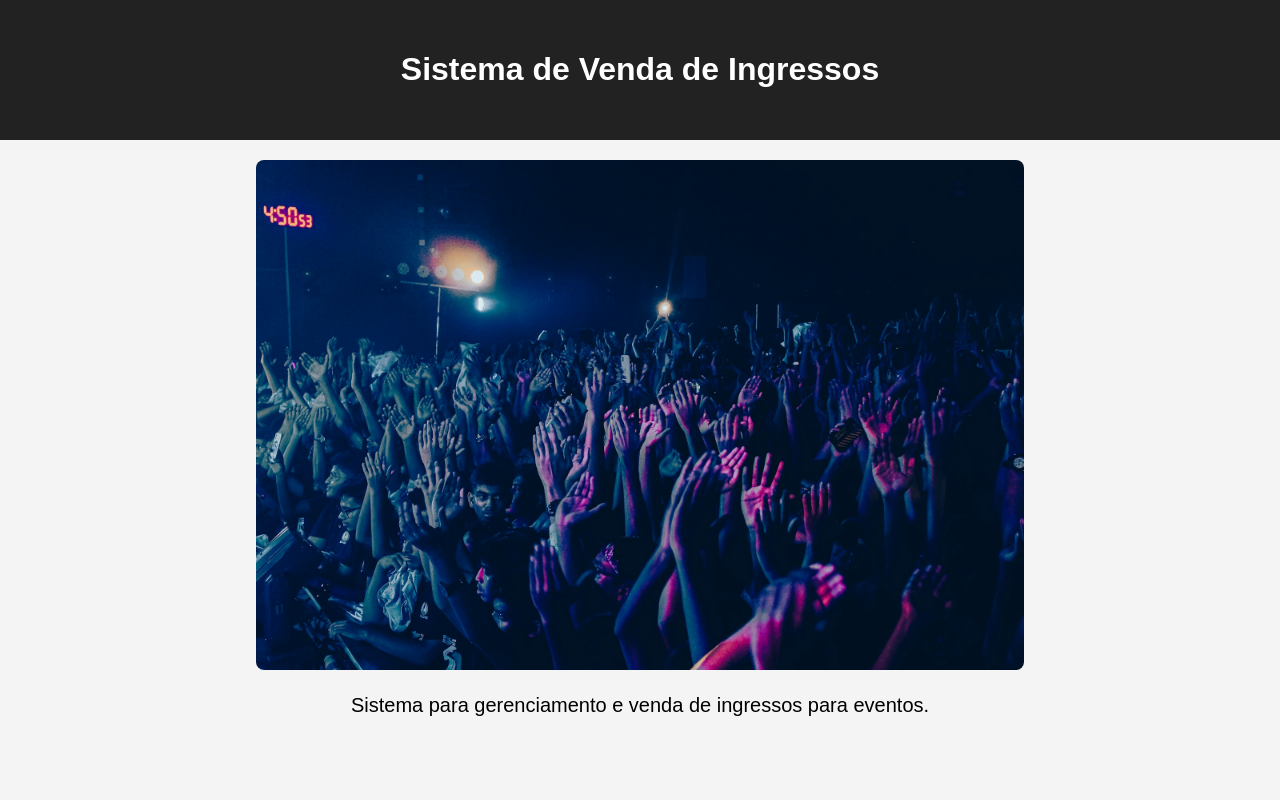
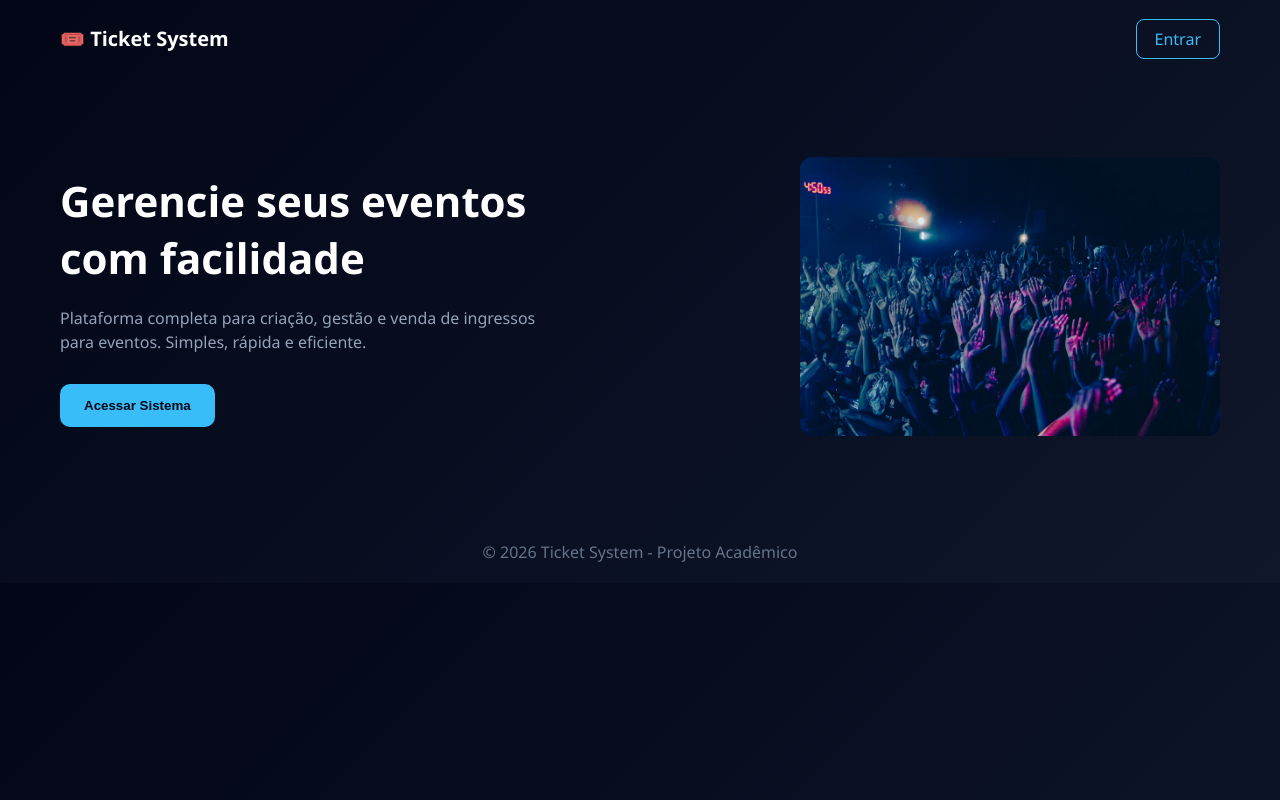
Before and after one commit to Feliips/ticket-system, a website: page frontend/index.html in a window 1280 px wide. Drawn offline with Linux system fonts and the light colour scheme.

```diff
--- a/frontend/css/style.css
+++ b/frontend/css/style.css
@@ -1,23 +1,137 @@
-body{
-  font-family: Arial, sans-serif;
-  margin:0;
-  background:#f4f4f4;
-  text-align:center;
+  * {
+  margin: 0;
+  padding: 0;
+  box-sizing: border-box;
 }
 
-header{
-  background:#222;
-  color:white;
-  padding:30px;
+body {
+  font-family: 'Segoe UI', sans-serif;
+  background: linear-gradient(135deg, #020617, #0f172a);
+  color: #fff;
 }
 
-.hero img{
-  width:60%;
-  margin-top:20px;
-  border-radius:8px;
+.navbar {
+  display: flex;
+  justify-content: space-between;
+  align-items: center;
+  padding: 25px 60px;
 }
 
-.hero p{
-  font-size:20px;
-  margin:20px;
+.logo {
+  font-size: 20px;
+  font-weight: bold;
 }
+
+.btn-outline {
+  border: 1px solid #38bdf8;
+  padding: 8px 18px;
+  border-radius: 8px;
+  color: #38bdf8;
+  text-decoration: none;
+  transition: 0.3s;
+}
+
+.btn-outline:hover {
+  background: #38bdf8;
+  color: #020617;
+}
+
+.hero {
+  display: flex;
+  justify-content: space-between;
+  align-items: center;
+  padding: 80px 60px;
+}
+
+.hero-text {
+  max-width: 500px;
+}
+
+.hero-text h1 {
+  font-size: 42px;
+  margin-bottom: 20px;
+}
+
+.hero-text p {
+  color: #94a3b8;
+  margin-bottom: 30px;
+  line-height: 1.5;
+}
+
+.btn-primary {
+  background: #38bdf8;
+  border: none;
+  padding: 14px 24px;
+  border-radius: 10px;
+  color: #020617;
+  font-weight: bold;
+  cursor: pointer;
+  transition: 0.3s;
+}
+
+.btn-primary:hover {
+  transform: scale(1.05);
+}
+
+.hero-image img {
+  width: 420px;
+  border-radius: 12px;
+}
+
+.footer {
+  text-align: center;
+  padding: 20px;
+  color: #64748b;
+}
+
+.login-container {
+  display: flex;
+  justify-content: center;
+  align-items: center;
+  height: 100vh;
+}
+
+.login-box {
+  background: #020617;
+  padding: 40px;
+  border-radius: 12px;
+  width: 320px;
+  text-align: center;
+}
+
+.login-box h2 {
+  margin-bottom: 10px;
+}
+
+.login-box p {
+  color: #94a3b8;
+  margin-bottom: 20px;
+}
+
+.login-box input {
+  width: 100%;
+  padding: 12px;
+  margin-bottom: 15px;
+  border-radius: 8px;
+  border: none;
+  outline: none;
+}
+
+.btn-secondary {
+  margin-top: 10px;
+  width: 100%;
+  padding: 12px;
+  border-radius: 10px;
+  background: transparent;
+  border: 1px solid #38bdf8;
+  color: #38bdf8;
+  cursor: pointer;
+}
+
+.back-link {
+  display: block;
+  margin-top: 15px;
+  color: #94a3b8;
+  text-decoration: none;
+  font-size: 14px;
+}
--- a/frontend/index.html
+++ b/frontend/index.html
@@ -1,20 +1,42 @@
 <!doctype html>
-<html lang="pt-BR">
+<html lang="pt-br">
   <head>
     <meta charset="UTF-8" />
-    <title>Sistema de Venda de Ingressos</title>
-
+    <title>Ticket System</title>
     <link rel="stylesheet" href="css/style.css" />
   </head>
+  <body>
+    <header class="navbar">
+      <div class="logo">🎟️ Ticket System</div>
 
-  <body>
-    <header>
-      <h1>Sistema de Venda de Ingressos</h1>
+      <nav>
+        <a href="login.html" class="btn-outline">Entrar</a>
+      </nav>
     </header>
 
-    <section class="hero">
-      <img src="assets/banner-evento.jpg" alt="Eventos" />
-      <p>Sistema para gerenciamento e venda de ingressos para eventos.</p>
-    </section>
+    <main class="hero">
+      <div class="hero-text">
+        <h1>Gerencie seus eventos com facilidade</h1>
+
+        <p>
+          Plataforma completa para criação, gestão e venda de ingressos para eventos. Simples,
+          rápida e eficiente.
+        </p>
+
+        <div class="buttons">
+          <a href="login.html">
+            <button class="btn-primary">Acessar Sistema</button>
+          </a>
+        </div>
+      </div>
+
+      <div class="hero-image">
+        <img src="assets/banner-evento.jpg" alt="Sistema de Eventos" />
+      </div>
+    </main>
+
+    <footer class="footer">
+      <p>© 2026 Ticket System - Projeto Acadêmico</p>
+    </footer>
   </body>
 </html>
```
Also changed, not shown: frontend/cadastro.html (added, +18 -0 lines), frontend/js/login.js (added, +12 -0 lines), frontend/login.html (added, +32 -0 lines), 1 other file.
